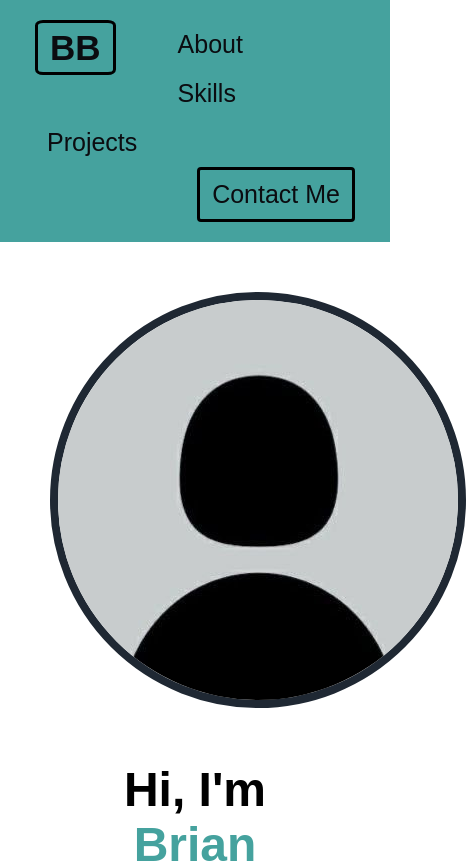
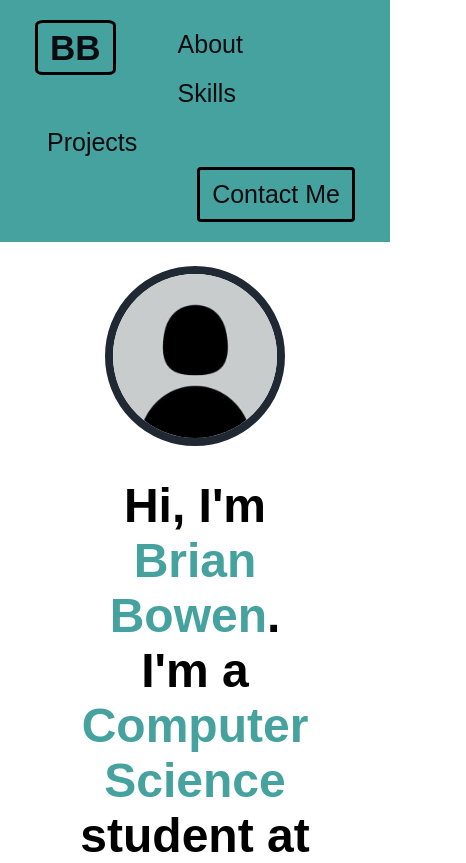
Before and after one commit to bwbowen15/Portfolio-Site, a React (Vite) app: page / in a window 390 px wide. Shown: the top 863 px of the page, 466 px wide, since content can reach past the window. Built offline with nearby package versions, Linux system fonts and the light colour scheme; no server answers.

Commit message:
made picture look nicer on mobile

```diff
--- a/src/Components/Picture/Picture.css
+++ b/src/Components/Picture/Picture.css
@@ -1,14 +1,31 @@
-.myPicture{
-    text-align: center;
-    margin: 50px
+.myPicture {
+    display: flex;
+    justify-content: center;
+    align-items: center;
+    margin: 50px auto;
+    width: 100%;
 }
 
-.myPicture img{
+.myPicture img {
     border-radius: 50%;
     border: solid #1f2833 8px;
+    width: 320px;
+    max-width: 90vw;
+    height: auto;
+    box-sizing: border-box;
+    transition: border 0.2s;
 }
 
-.myPicture img:hover{
+.myPicture img:hover {
     border: solid #45a29e 8px;
+}
 
+@media (max-width: 600px) {
+    .myPicture {
+        margin: 24px auto;
+    }
+        .myPicture img {
+            width: 180px;
+            max-width: 95vw;
+        }
 }
```
